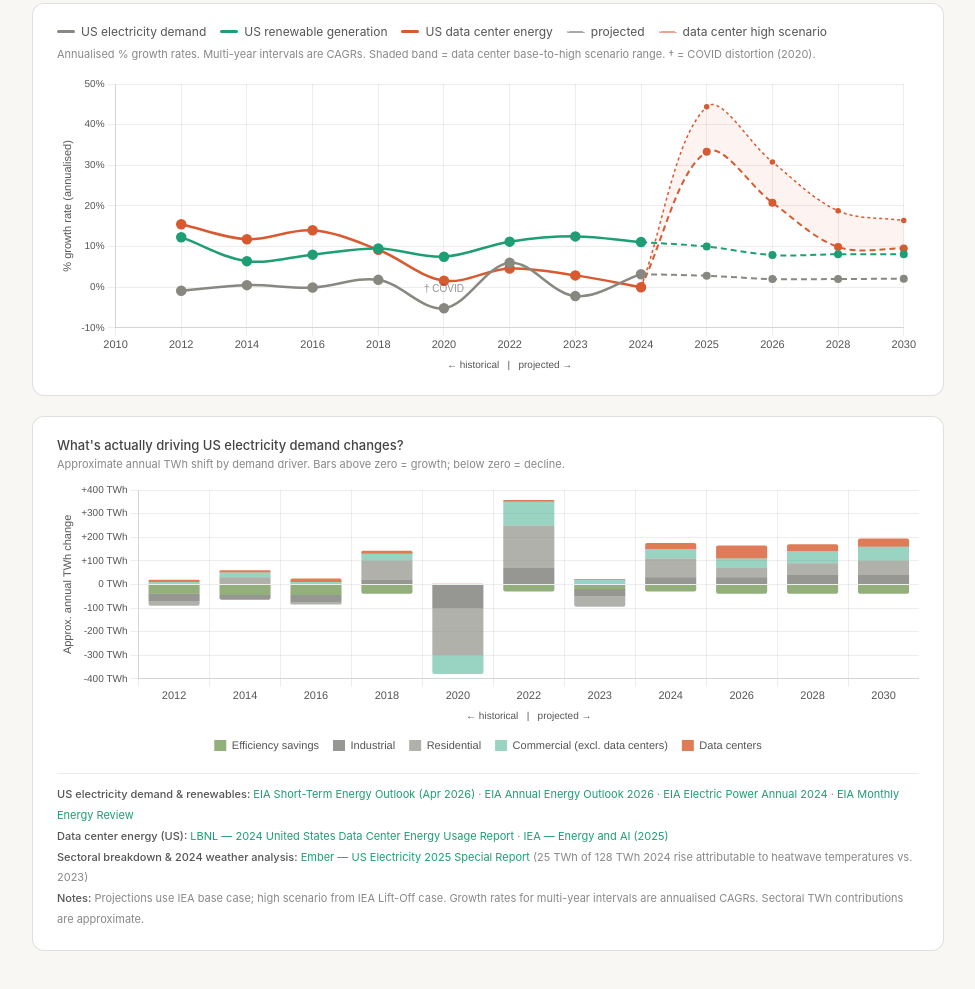
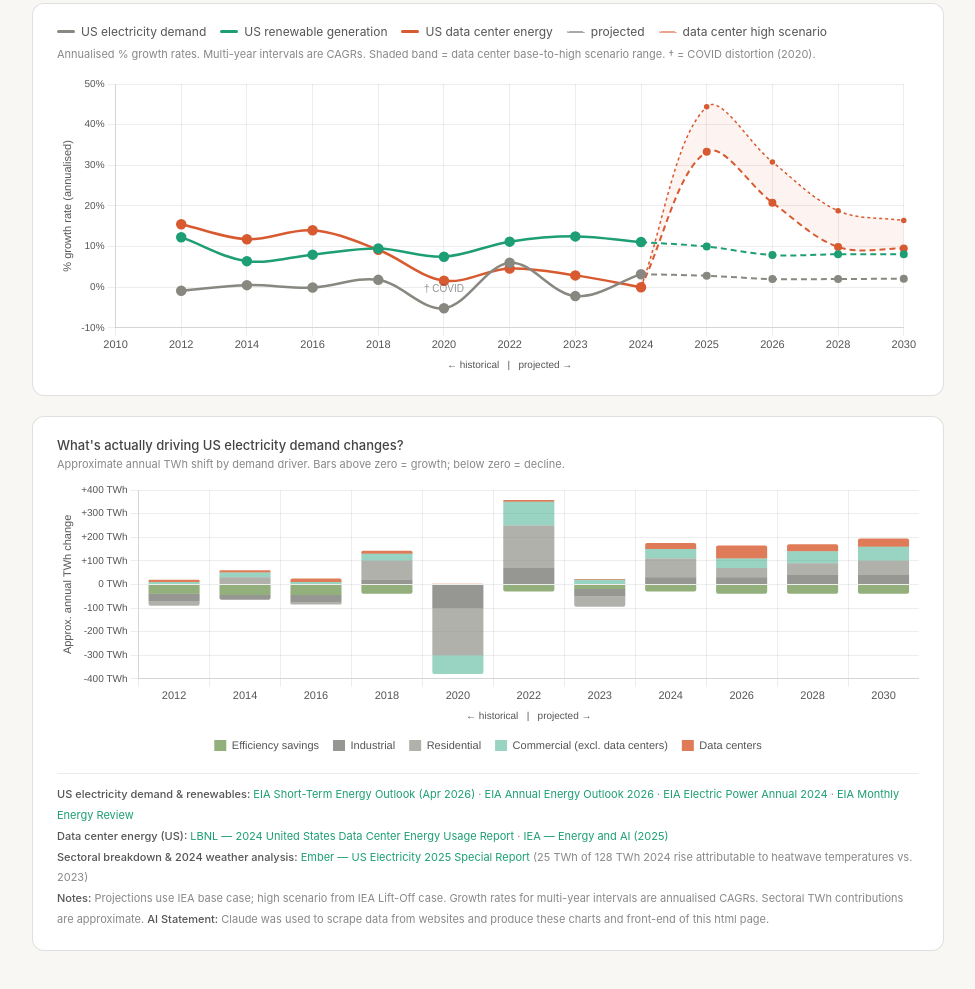
Before and after one commit to cc4210/AISustainabilityCharts, a plain HTML site: page index.html in a window 1280 px wide. Shown: the part 953-1942 px from the top of the page, without its empty margins (152-1127 px from the left). Drawn offline with nearby package versions, Linux system fonts and the light colour scheme.

Commit message:
ai statement add

```diff
--- a/index.html
+++ b/index.html
@@ -189,6 +189,7 @@
     (25 TWh of 128 TWh 2024 rise attributable to heatwave temperatures vs. 2023)
     <br>
     <span class="src-label">Notes:</span> Projections use IEA base case; high scenario from IEA Lift-Off case. Growth rates for multi-year intervals are annualised CAGRs. Sectoral TWh contributions are approximate.
+<span class="src-label">AI Statement:</span> Claude was used to scrape data from websites and produce these charts and front-end of this html page.
   </div>
 </div>
 
```
